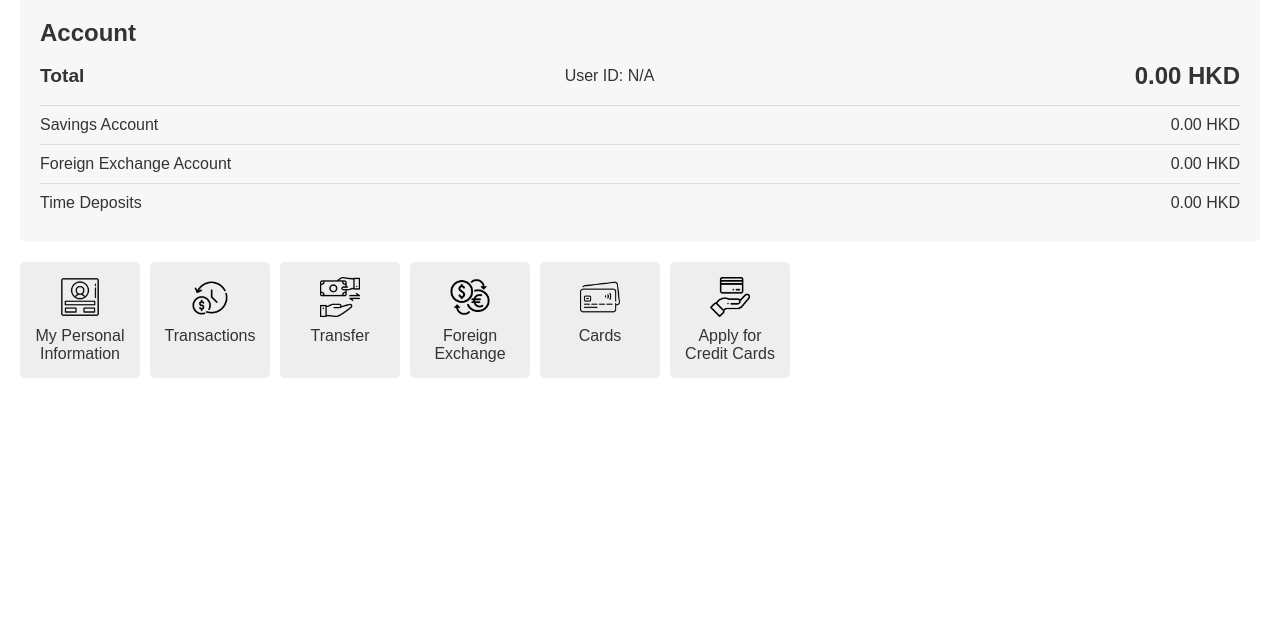
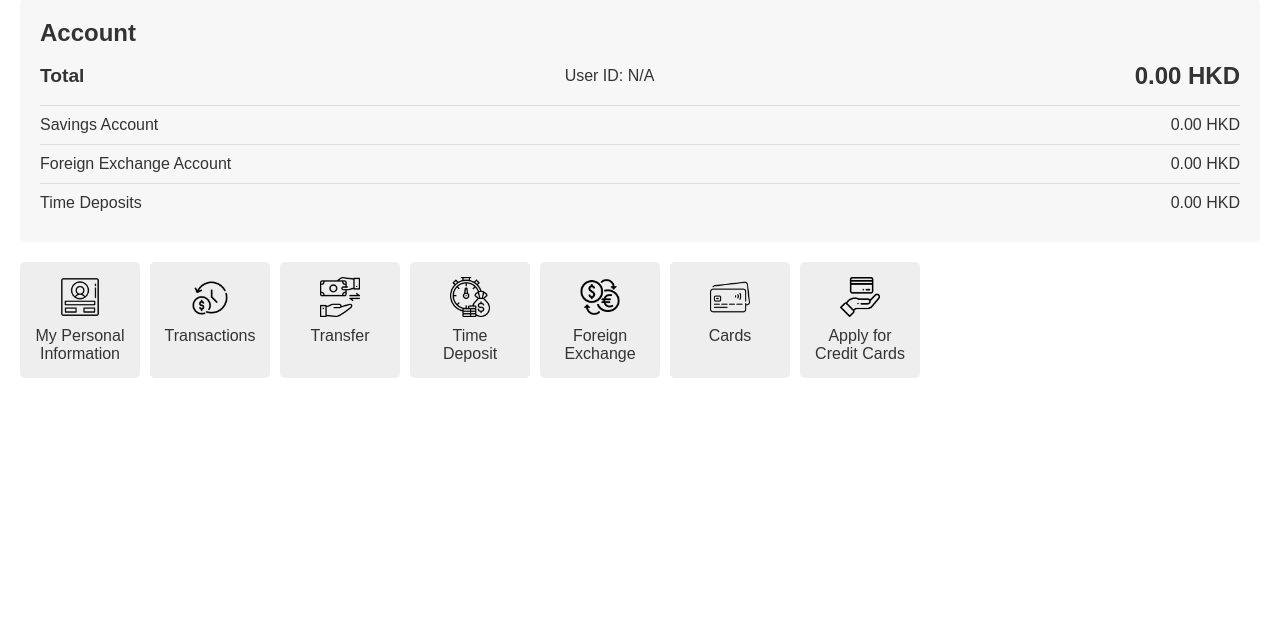
Before and after one commit to TurboHK/Online_Banking, a PHP site: page /dashboard.php in a window 1280 px wide. Shown: the part 93-711 px from the top of the page. Run offline with PHP 8.4, Linux system fonts and the light colour scheme; the visitor is signed in with stand-in values (Sample User, id 1); data that the repository does not hold is empty.

Commit message:
Add link

```diff
--- a/dashboard.php
+++ b/dashboard.php
@@ -138,6 +138,10 @@ $execution_time = round(($end_time - $start_time) * 1000, 2); // Convert to mill
                 <a href="./transfer.php" class="quick-link-links"><span>Transfer</span></a>
             </div>
             <div class="link">
+                <img src="./assets/icons/annuities.png"/>
+                <a href="./time_deposit.php" class="quick-link-links"><span>Time Deposit</span></a>
+            </div>
+            <div class="link">
                 <img src="./assets/icons/foreign-exchange.png"/>
                 <a href="./foreign_exchange_management.php" class="quick-link-links"><span>Foreign Exchange</span></a>
             </div>
```
Also changed, not shown: assets/icons/annuities.png (added).
